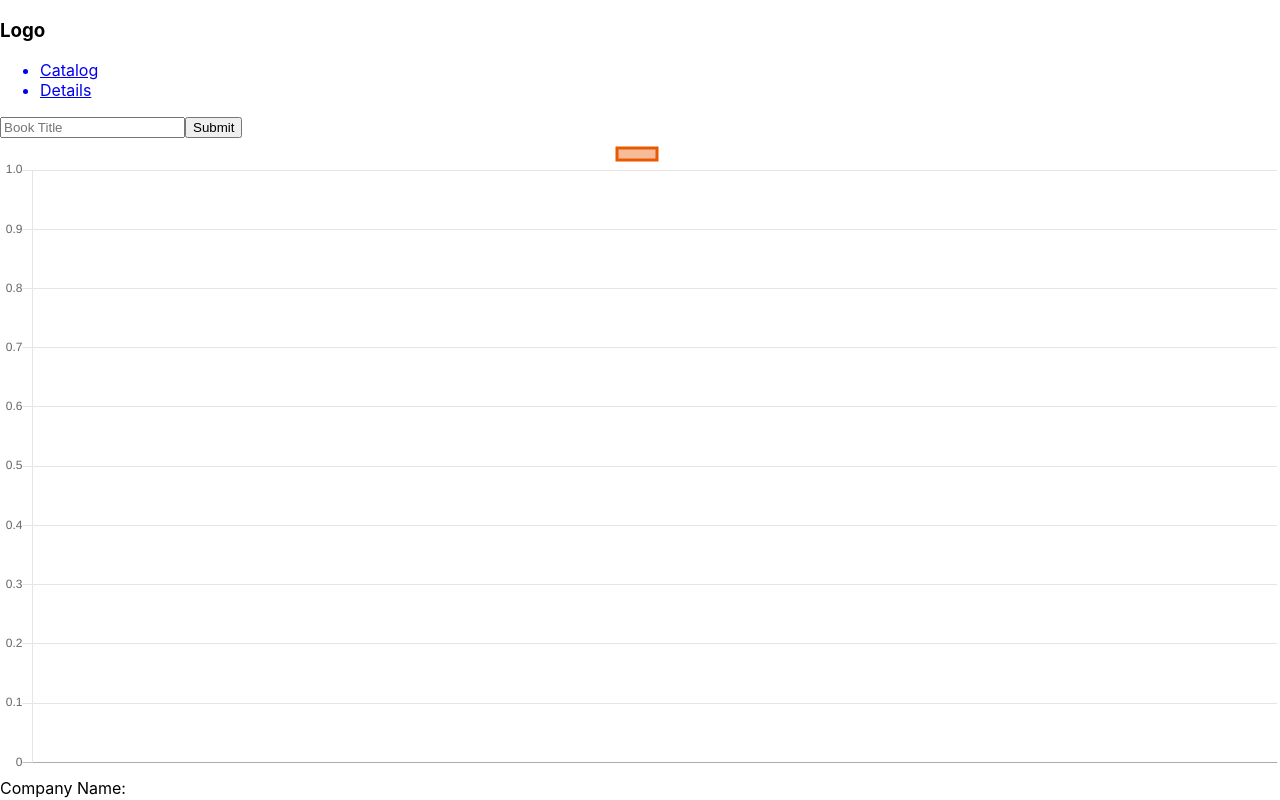
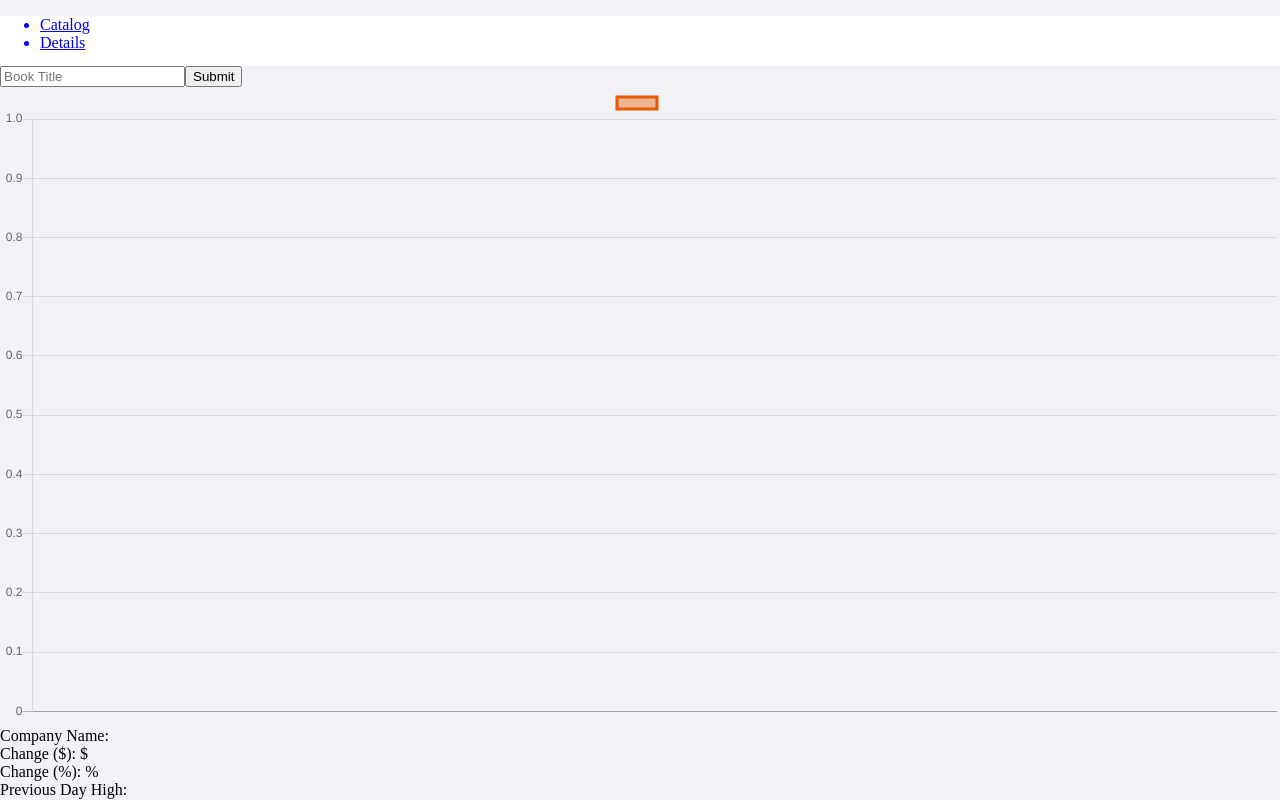
Before and after one commit to lmaldonadoch/stock-screener-react-capstone, a React (Create React App) app: page /details in a window 1280 px wide. Shown: the top 800 px of the page. Built offline with nearby package versions, Linux system fonts and the light colour scheme.

Commit message:
Refactored code to be able to access form from any page

```diff
--- a/src/components/Nav.js
+++ b/src/components/Nav.js
@@ -4,7 +4,6 @@ import { Link } from 'react-router-dom';
 function Nav() {
   return (
     <nav>
-      <h3>Logo</h3>
       <ul>
         <Link to="/">
           <li>Catalog</li>
--- a/src/containers/StocksForm.js
+++ b/src/containers/StocksForm.js
@@ -1,22 +1,26 @@
 import React from 'react';
+import { useDispatch, useSelector } from 'react-redux';
+import { requestStockInfo } from '../actions/searchedStockActions';
 
-function StocksForm({ clickHandler }) {
-  var stock = '';
+function StocksForm() {
+  const dispatch = useDispatch();
+  const [stock, setStock] = React.useState('AAPL');
+  const state = useSelector((state) => state.searchedStock);
 
-  const passStock = (e) => {
+  const fetchData = (e) => {
     e.preventDefault();
-    clickHandler(stock);
+    dispatch(requestStockInfo(stock.toLocaleUpperCase()));
   };
 
   return (
     <div className="Details">
-      <form className="books-form" onSubmit={passStock}>
+      <form className="books-form" onSubmit={fetchData}>
         <input
           type="text"
           placeholder="Book Title"
           className="title-input"
           name="title"
-          onChange={(e) => (stock = e.target.value)}
+          onChange={(e) => setStock(e.target.value)}
         />
         <input type="submit" />
       </form>
--- a/src/index.css
+++ b/src/index.css
@@ -1,13 +1,10 @@
 body {
   margin: 0;
-  font-family: -apple-system, BlinkMacSystemFont, 'Segoe UI', 'Roboto', 'Oxygen',
-    'Ubuntu', 'Cantarell', 'Fira Sans', 'Droid Sans', 'Helvetica Neue',
-    sans-serif;
-  -webkit-font-smoothing: antialiased;
-  -moz-osx-font-smoothing: grayscale;
+  background: #f1f2f5;
 }
 
-code {
-  font-family: source-code-pro, Menlo, Monaco, Consolas, 'Courier New',
-    monospace;
+nav {
+  background: #fff;
+  color: black;
+  height: 50px;
 }
--- a/src/pages/Details.js
+++ b/src/pages/Details.js
@@ -6,18 +6,11 @@ import StocksForm from '../containers/StocksForm';
 import moment from 'moment';
 
 function Details() {
-  const dispatch = useDispatch();
-  const [stock, setStock] = React.useState('AAPL');
   const state = useSelector((state) => state.searchedStock);
-
-  const fetchData = (data) => {
-    setStock(data);
-    dispatch(requestStockInfo(stock.toLocaleUpperCase()));
-  };
 
   return (
     <div className="Details">
-      <StocksForm clickHandler={fetchData} />
+      <StocksForm />
       {state.isFetching && <p>Please wait...</p>}
       <Line data={state.data} />
       <div>
```
